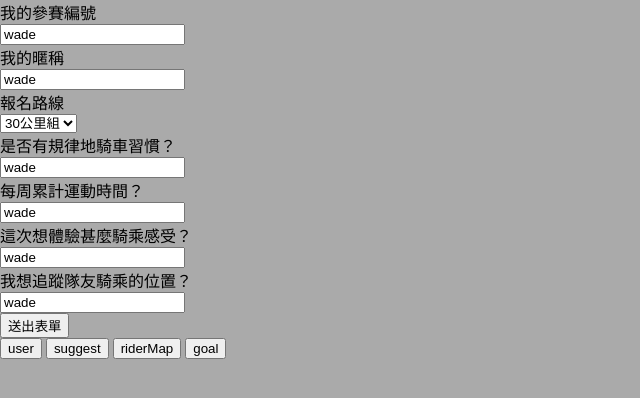
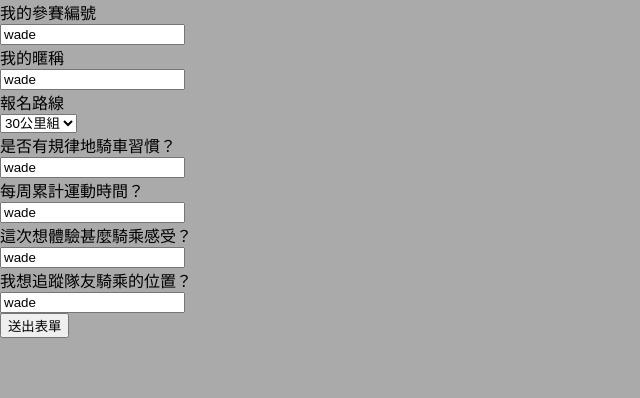
Before and after one commit to kyzusmugoe/bike-map, a website built with webpack: page src/pug/index.pug in a window 1280 px wide. Shown: the whole page, without its empty margins (0-640 px from the left). Built offline with nearby package versions, Linux system fonts and the light colour scheme.

Commit message:
first commit2

```diff
--- a/src/pug/index.pug
+++ b/src/pug/index.pug
@@ -8,8 +8,3 @@ html
             div#suggest.page(style="display: none;") suggest
             div#riderMap.page(style="display: none;") riderMap
             div#goal.page(style="display: none;") goal
-
-            button.pageBtn(data-id="user") user
-            button.pageBtn(data-id="suggest") suggest
-            button.pageBtn(data-id="riderMap") riderMap
-            button.pageBtn(data-id="goal") goal
```
